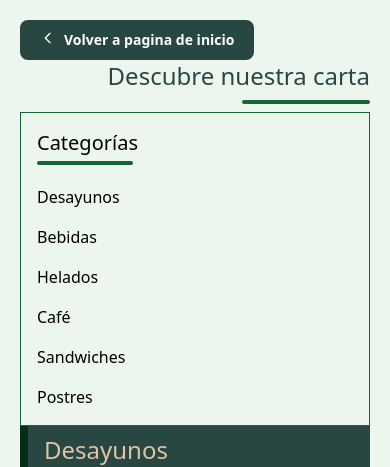
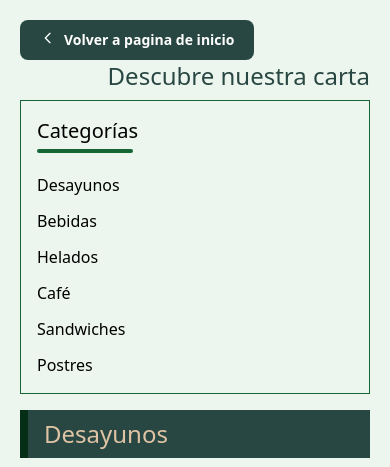
Before and after one commit to kurttck/copernica-sb, a React (Vite) app: page /Carta in a window 390 px wide. Shown: the top 467 px of the page. Built offline with nearby package versions, Linux system fonts and the light colour scheme.

Commit message:
[UPDATE] ultimos retoques Carta

```diff
--- a/src/Carta/Carta.jsx
+++ b/src/Carta/Carta.jsx
@@ -18,17 +18,17 @@ function Carta() {
                 <h1 className="text-2xl text-right font-medium title-font text-primary sm:text-4xl">
                   Descubre nuestra carta
                 </h1>
-                <div className="h-1 w-32 bg-green-800 rounded"></div>
+                <div className="h-1 w-32 hidden lg:block bg-green-800 rounded"></div>
               </div>
             </div>
           </section>
-          <section className="flex flex-col lg:flex-row">
+          <section className="flex flex-col lg:flex-row gap-4">
             <nav className="w-full p-4 border border-green-800 flex flex-col gap-5 lg:w-1/5 lg:border-0 lg:border-r-2 lg:py-14">
               <div>
                 <h2 className="text-xl font-normal mb-1">Categorías</h2>
                 <div className="h-1 w-24 bg-green-800 rounded"></div>
               </div>
-              <ul className="list-none flex flex-col gap-4">
+              <ul className="list-none flex flex-col gap-3">
                 <li className="text-md hover:text-secondary duration-150 ease-in-out">
                   Desayunos
                 </li>
```
